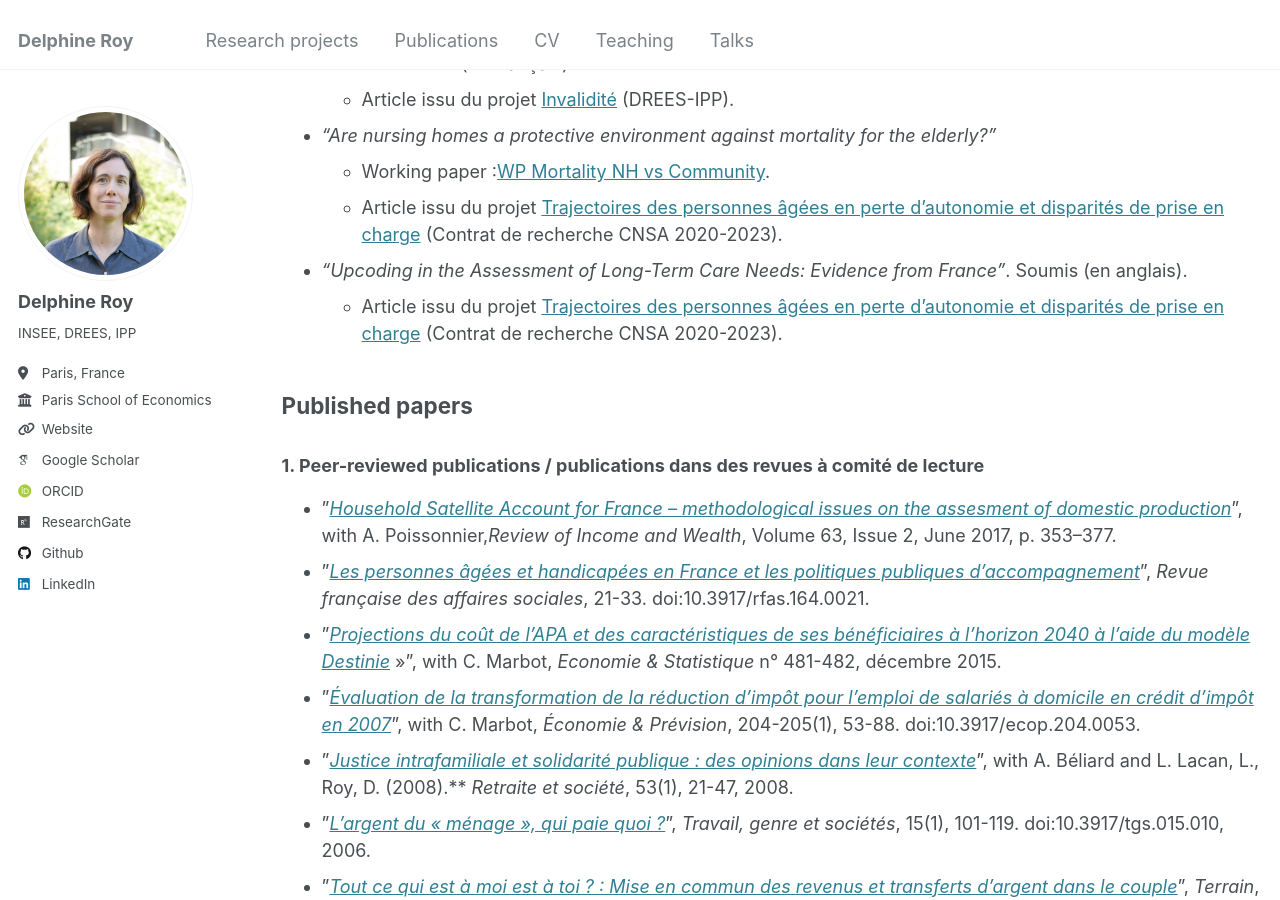
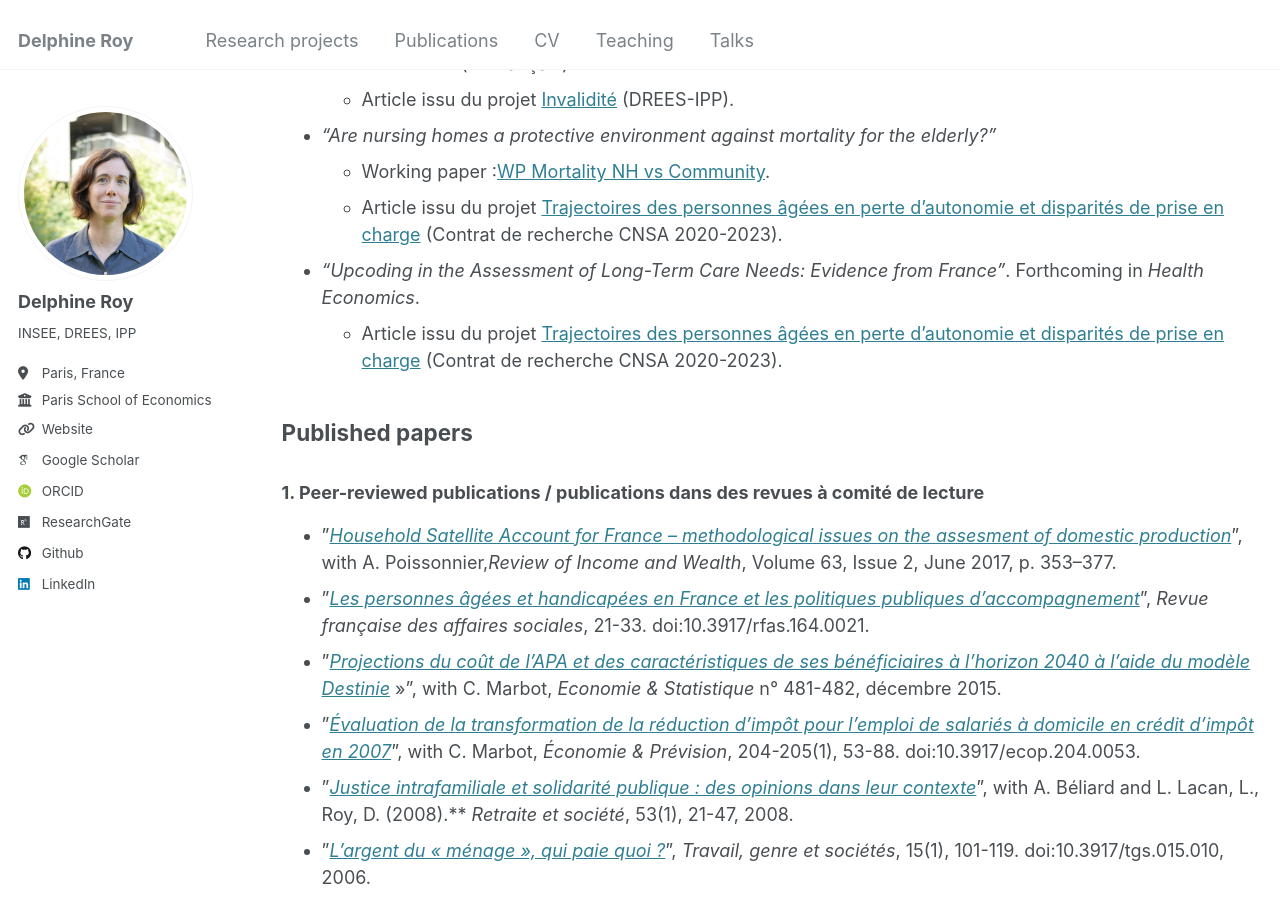
Before and after one commit to DelphineRoy/delphineroy.github.io, a Jekyll site: the page built from _pages/papiers.md, in a window 1280 px wide and 900 px high, scrolled down 341 px. Built offline with Jekyll 4.4.1, drawn with Linux system fonts in a browser that asks for light colours; some web fonts are replaced.

Commit message:
Update papiers.md with HEC forthcoming

```diff
--- a/_pages/papiers.md
+++ b/_pages/papiers.md
@@ -21,7 +21,7 @@ author_profile: true
     * Working paper :[WP Mortality NH vs Community](../files/Mortality_NH_WP_V2_dec_24.pdf).
     * Article issu du projet [Trajectoires des personnes âgées en perte d’autonomie et disparités de prise en charge](https://www.ipp.eu/projet/trajectoires-personnes-agees-en-perte-d-autonomie-et-disparites-departementales-de-prise-en-charge/) (Contrat de recherche CNSA 2020-2023).
 
-- *"Upcoding in the Assessment of Long-Term Care Needs: Evidence from France"*. Soumis (en anglais).
+- *"Upcoding in the Assessment of Long-Term Care Needs: Evidence from France"*. Forthcoming in _Health Economics_.
     * Article issu du projet [Trajectoires des personnes âgées en perte d’autonomie et disparités de prise en charge](https://www.ipp.eu/projet/trajectoires-personnes-agees-en-perte-d-autonomie-et-disparites-departementales-de-prise-en-charge/) (Contrat de recherche CNSA 2020-2023).
 
 
```
